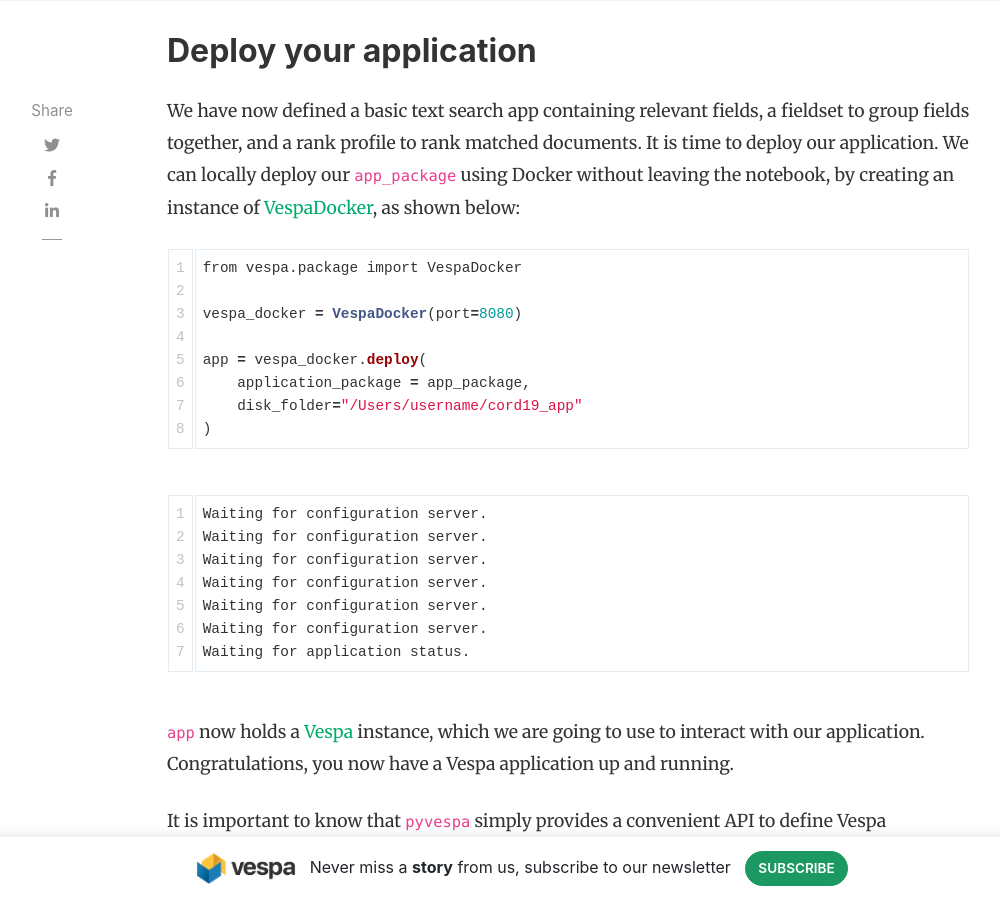
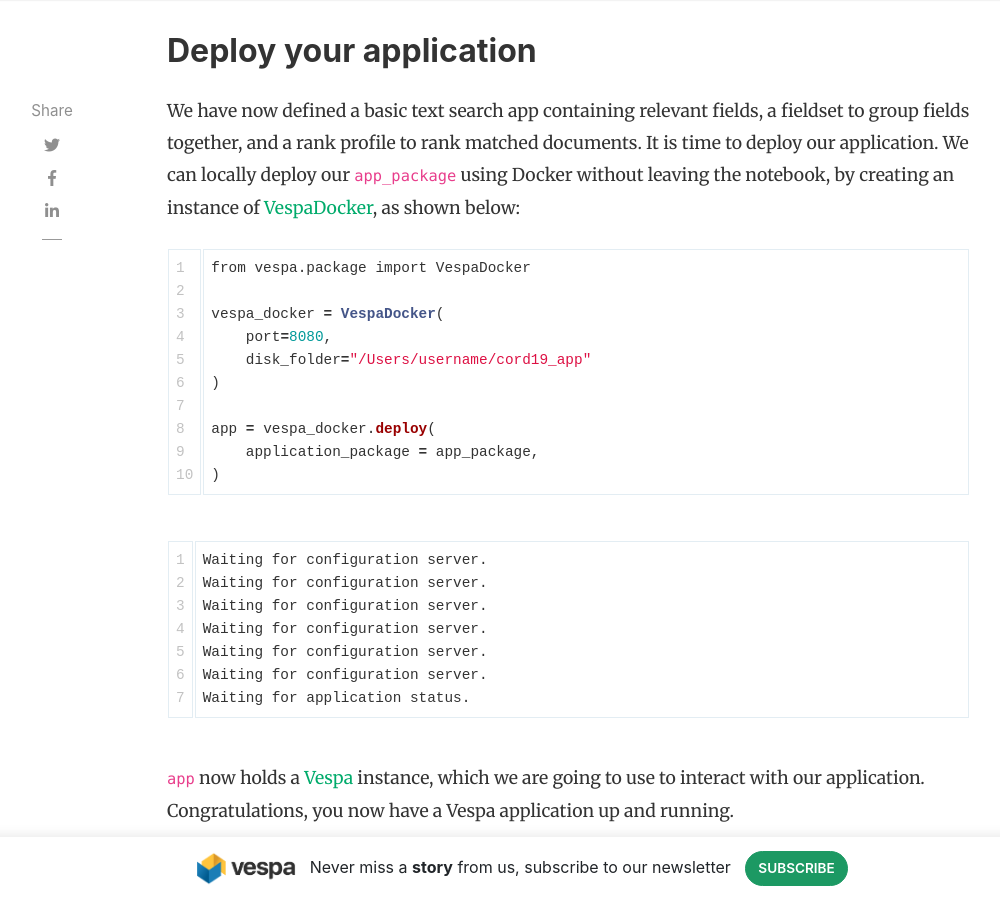
Before and after one commit to vespa-engine/blog, a Jekyll site: the page built from _posts/2021-02-18-build-basic-text-search-app-from-python-with-vespa.md, in a window 1280 px wide and 900 px high, scrolled down 3717 px. Shown: the whole window, without its empty margins (118-1118 px from the left). Built offline with Jekyll 4.4.1, drawn with Linux system fonts in a browser that asks for light colours; nearby versions of some CDN libraries; comment, search, counter and statistics services are not loaded.

Commit message:
Update code based on latest changes

````diff
--- a/_posts/2021-02-18-build-basic-text-search-app-from-python-with-vespa.md
+++ b/_posts/2021-02-18-build-basic-text-search-app-from-python-with-vespa.md
@@ -114,11 +114,13 @@
 ```python
 from vespa.package import VespaDocker
 
-vespa_docker = VespaDocker(port=8080)
+vespa_docker = VespaDocker(
+    port=8080,
+    disk_folder="/Users/username/cord19_app"
+)
 
 app = vespa_docker.deploy(
     application_package = app_package,
-    disk_folder="/Users/username/cord19_app"
 )
 ```
 
````
